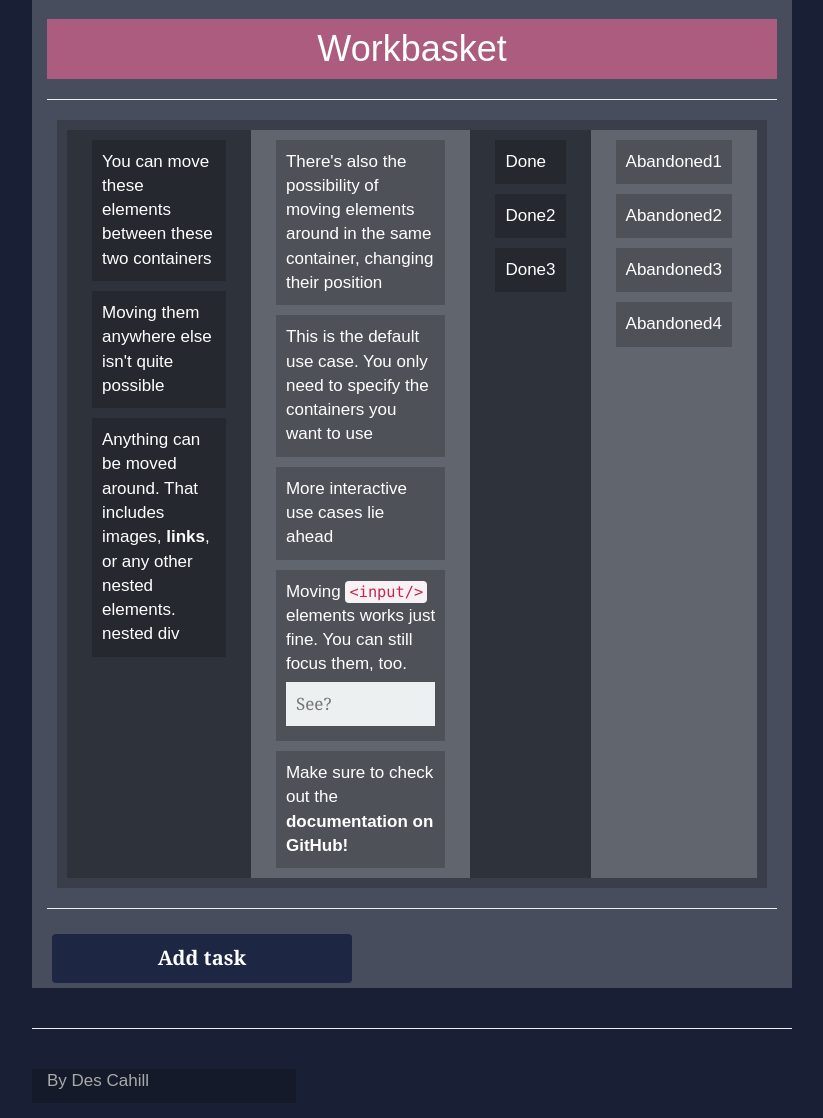
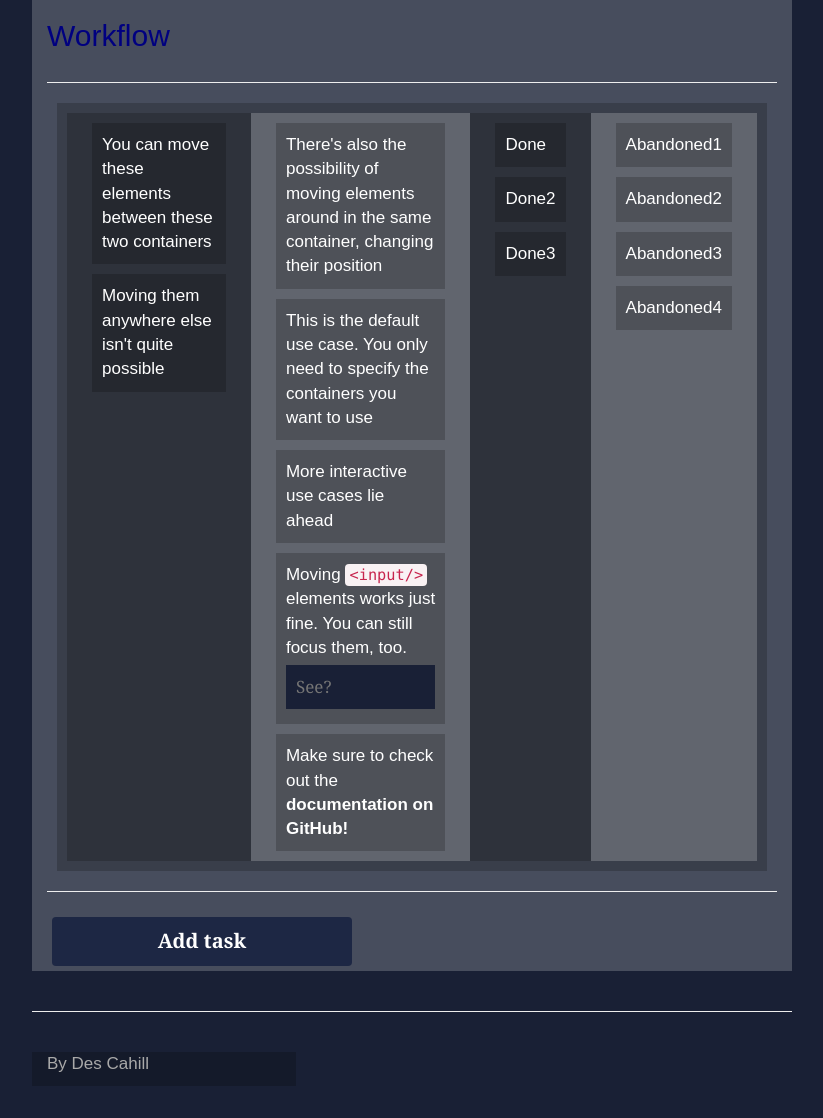
Before and after one commit to cahilld/stream3djangoproject, a Django app: page / in a window 1280 px wide. Shown: the part 101-1219 px from the top of the page, without its empty margins (228-1051 px from the left). After the commit the page ends 1173 px from the top, so only its background shows below. Run offline with Django 3.2, Linux system fonts and the light colour scheme; some libraries are stand-ins or nearby versions.

Commit message:
Tailored Dragula JS so that there are four columns instead of two and darg functionality works

```diff
--- a/static/css/custom.css
+++ b/static/css/custom.css
@@ -12,6 +12,9 @@ footer {
 }
 
 /* Nav styling */
+#navbar{
+    text-align: center;
+}
 #navigation{
     background: rgb(29,39,68);
     background: -webkit-linear-gradient(rgb(107,132,203), rgb(29,39,68), rgb(14,19,35));
--- a/static/example/example.css
+++ b/static/example/example.css
@@ -107,9 +107,10 @@ ul {
 input {
   border: none;
   outline: none;
-  background-color: #ecf0f1;
+  /* Edit Button */
+  background-color: #192036;
   padding: 10px;
-  color: #942A57;
+  color: #ffffff;
   border: 0;
   margin: 5px 0;
   display: block;
@@ -117,7 +118,7 @@ input {
 }
 
 button {
-  background-color: #ecf0f1;
+  background-color: #192036;
   color: #942A57;
   border: 0;
   padding: 18px 12px;
@@ -127,8 +128,8 @@ button {
 }
 
 button:hover {
-  background-color: #e74c3c;
-  color: #ecf0f1;
+  background-color: #35426e;
+  color: #ffffff;
 }
 
 .gh-fork {
--- a/templates/index.html
+++ b/templates/index.html
@@ -2,13 +2,12 @@
 {% block content %}
 
 
-    <h1>Workbasket</h1>
+    <h2>Workflow</h2>
 
 <table>
 
     {% if user.is_authenticated %}
        {% for item in items %}
-       <div class="container">
            <tr>
                <td>{{ item.name  }}</td>
                <td>{{ item.status  }}</td>
@@ -16,7 +15,6 @@
                    <form method="GET" action="edit/{{ item.id }}"><input type="submit" value="Edit"></form>
                </td>
            </tr>
-       </div>
        {% empty %}
        <p>You have nothing to do.</p>
        {% endfor %}
@@ -28,26 +26,23 @@
 
     <div class='parent'>
       <div class='wrapper'>
-        <div id='left-defaults' class='container'>
+        <div id='taskcolumna' class='container'>
           <div>You can move these elements between these two containers</div>
           <div>Moving them anywhere else isn't quite possible</div>
-          <div>Anything can be moved around. That includes images, <a href='https://github.com/bevacqua/dragula'>links</a>, or any other nested elements.
-            <div>nested div</div>
         </div>
-        </div>
-        <div id='right-defaults' class='container'>
+        <div id='taskcolumnb' class='container'>
           <div>There's also the possibility of moving elements around in the same container, changing their position</div>
           <div>This is the default use case. You only need to specify the containers you want to use</div>
           <div>More interactive use cases lie ahead</div>
           <div>Moving <code>&lt;input/&gt;</code> elements works just fine. You can still focus them, too. <input placeholder='See?' /></div>
           <div>Make sure to check out the <a href='https://github.com/bevacqua/dragula#readme'>documentation on GitHub!</a></div>
         </div>
-        <div id='left-defaults' class='container'>
+        <div id='taskcolumnc' class='container'>
           <div>Done</div>
           <div>Done2</div>
           <div>Done3</div>
         </div>
-        <div id='right-defaults' class='container'>
+        <div id='taskcolumnd' class='container'>
           <div>Abandoned1</div>
           <div>Abandoned2</div>
           <div>Abandoned3</div>
```
Also changed, not shown: static/example/example.min.js. Lines whose indentation alone changed are shown as unchanged.
